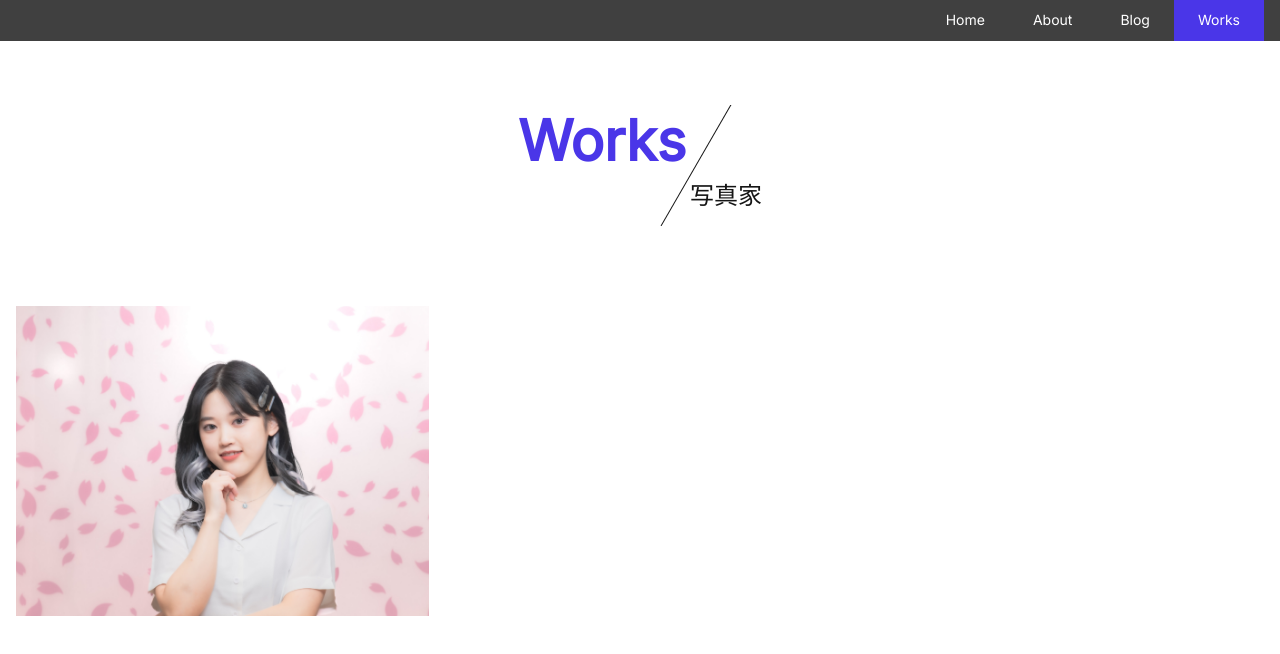
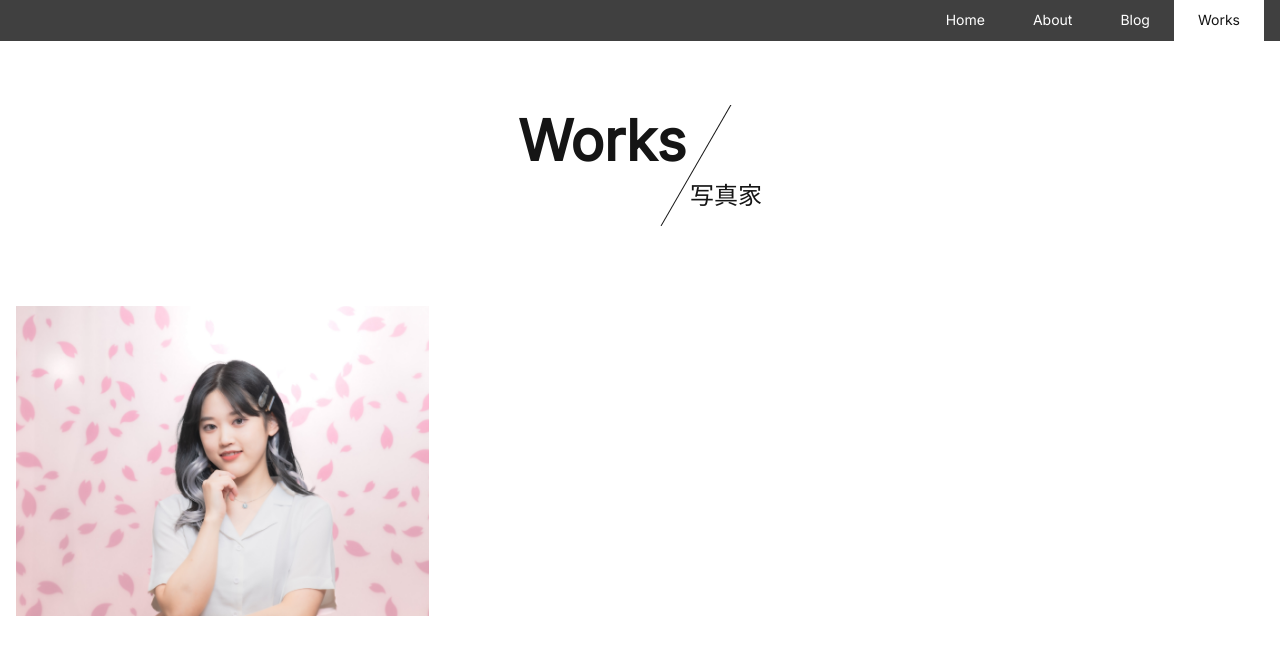
Before and after one commit to ideajackdesign/ideajack, a Next.js app: page /works in a window 1280 px wide. Shown: the top 654 px of the page. Built offline with nearby package versions, Linux system fonts and the light colour scheme.

Commit message:
Fix: 見た目をモノトーンに修正

```diff
--- a/src/components/ui/CategoryHeading/index.tsx
+++ b/src/components/ui/CategoryHeading/index.tsx
@@ -24,7 +24,6 @@ const CategoryHeading: FC<Props> = ({ titleEng, titleJpn }) => {
           gridColumn="1 / 2"
           gridRow="1 / 2"
           textAlign="right"
-          color="primary.main"
           fontSize={{
             xs: theme.typography.pxToRem(36),
             md: theme.typography.pxToRem(56),
--- a/src/components/ui/Navigation/index.tsx
+++ b/src/components/ui/Navigation/index.tsx
@@ -52,7 +52,7 @@ const Navigation: FC<Props> = ({ currentCategory }) => {
                   px={{ xs: 0.5, md: 3 }}
                   py={{ xs: 0.5, md: 1.5 }}
                   bgcolor={{
-                    md: i.category === currentCategory ? 'primary.main' : '',
+                    md: i.category === currentCategory ? 'common.white' : '',
                   }}
                   textAlign="center"
                   color={{
@@ -60,7 +60,10 @@ const Navigation: FC<Props> = ({ currentCategory }) => {
                       i.category === currentCategory
                         ? 'primary.light'
                         : 'common.white',
-                    md: 'common.white',
+                    md:
+                      i.category === currentCategory
+                        ? 'common.black'
+                        : 'common.white',
                   }}
                 >
                   <Hidden mdUp>
--- a/src/theme.ts
+++ b/src/theme.ts
@@ -103,9 +103,15 @@ theme = createTheme(theme, {
           borderRadius: 0,
           padding: '4px 20px',
         },
-        outlinedPrimary: {
+        text: {
+          color: theme.palette.common.black,
+        },
+        outlined: {
+          borderColor: theme.palette.common.black,
+          color: theme.palette.common.black,
           '&:hover, &:focus': {
-            backgroundColor: theme.palette.primary.main,
+            borderColor: theme.palette.common.black,
+            backgroundColor: theme.palette.common.black,
             color: theme.palette.common.white,
           },
         },
```
Also changed, not shown: src/components/pages/index.tsx (+5 -4 lines).
